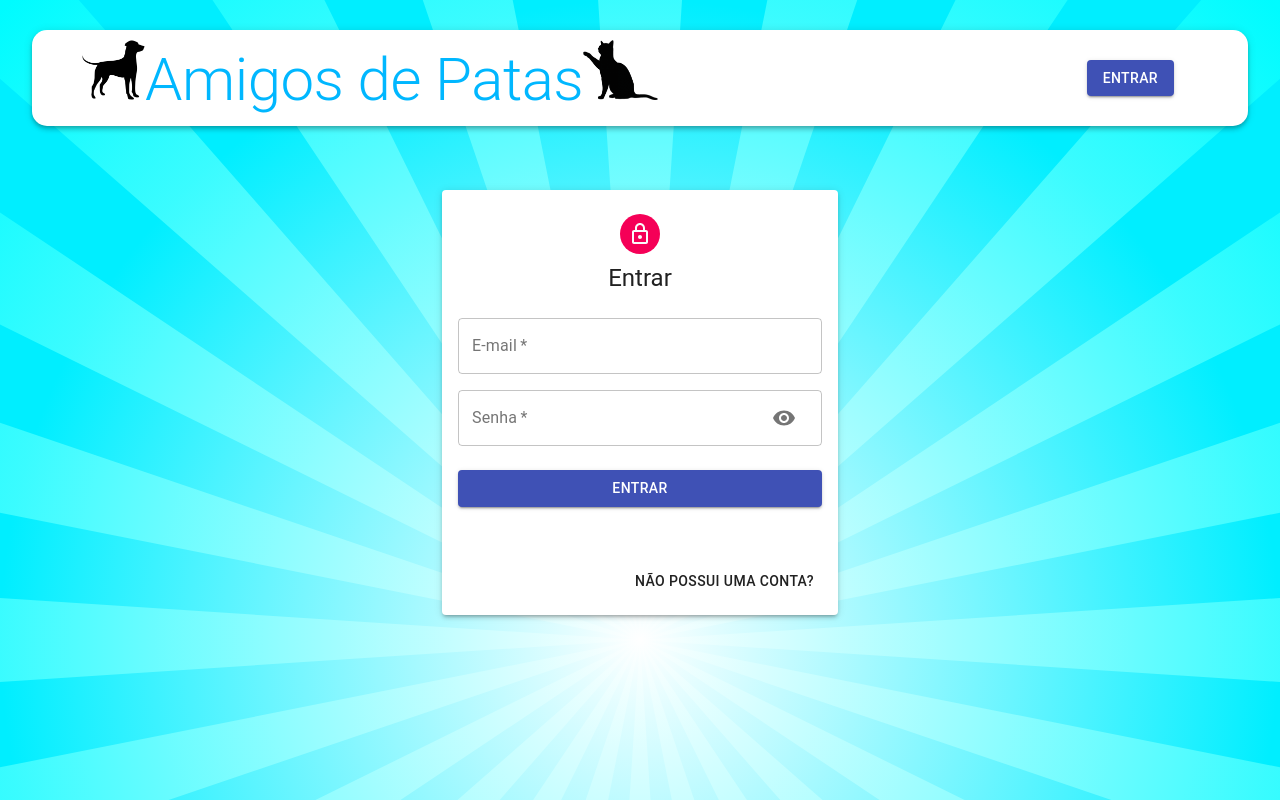
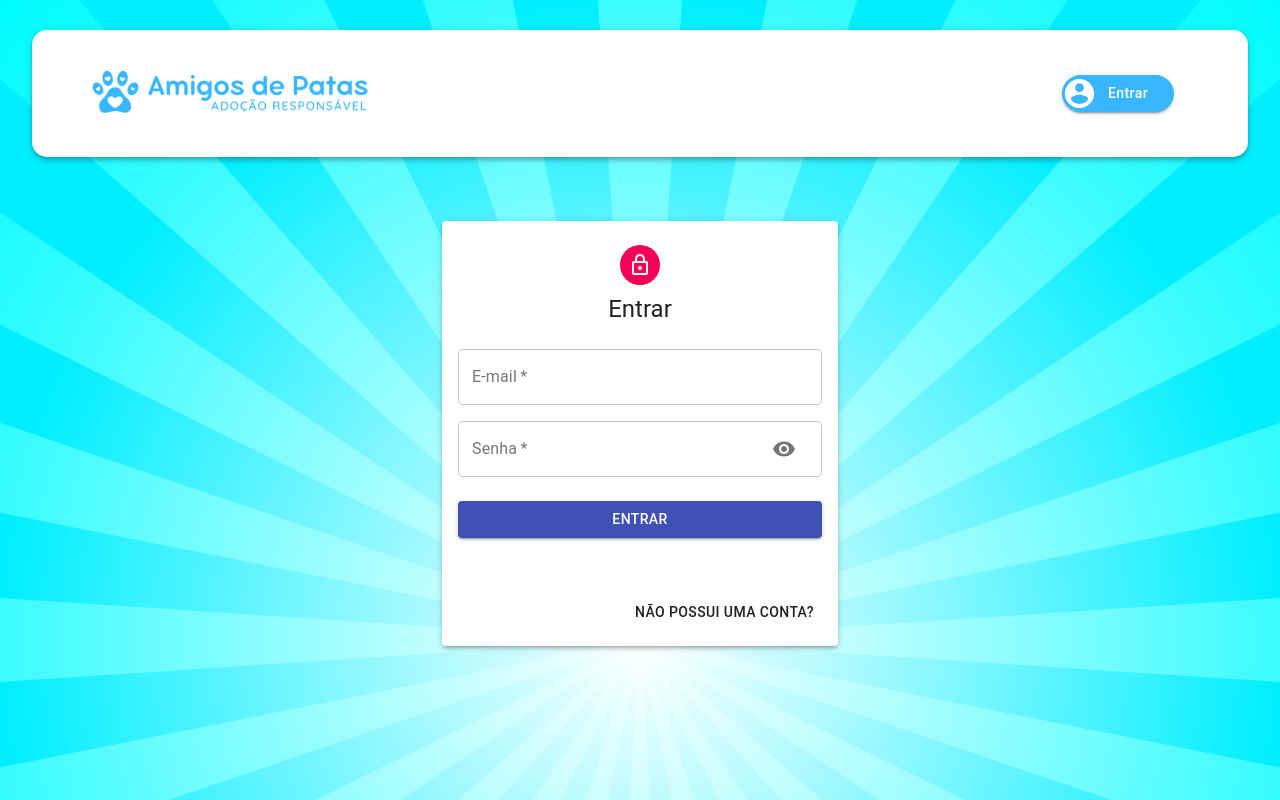
Before and after one commit to netsoncavina/AmigosDePatas-frontend, a React (Create React App) app: page /auth in a window 1280 px wide. Built offline with nearby package versions, Linux system fonts and the light colour scheme.

Commit message:
atualização de design e logo

```diff
--- a/src/components/Navbar/Navbar.js
+++ b/src/components/Navbar/Navbar.js
@@ -5,8 +5,8 @@ import { useDispatch } from "react-redux";
 import decode from "jwt-decode";
 import useStyles from "./styles";
 
-import dogImage from "../../images/dog.png";
-import catImage from "../../images/cat.png";
+import AccountCircleIcon from "@material-ui/icons/AccountCircle";
+import logo from "../../images/Logo.png";
 
 const Navbar = () => {
   const classes = useStyles();
@@ -44,15 +44,13 @@ const Navbar = () => {
           component={Link}
           to="/"
           className={classes.heading}
-          variant="h2"
           align="center"
         >
-          <img className={classes.image} src={dogImage} alt="dog" height="60" />
-          Amigos de Patas
-          <img className={classes.image} src={catImage} alt="cat" height="60" />
+          <img className={classes.image} src={logo} alt="logo" height={100} />
         </Typography>
         <Toolbar className={classes.toolbar}>
           {user ? (
+            <>
               <div className={classes.profile}>
                 <Avatar
                   className={classes.avatar}
@@ -67,21 +65,53 @@ const Navbar = () => {
                 <Button
                   variant="contained"
                   className={classes.logout}
-                color="secondary"
+                  style={{
+                    backgroundColor: "#FF5757",
+                    borderRadius: "50px",
+                    textTransform: "none",
+                    color: "white",
+                  }}
                   onClick={logout}
                 >
                   Sair
                 </Button>
               </div>
+            </>
           ) : (
             <Button
               component={Link}
               to="/auth"
               variant="contained"
-              color="primary"
               onClick={login}
+              style={{
+                backgroundColor: "#38B6FF",
+                borderRadius: "50px",
+                textTransform: "none",
+              }}
+            >
+              <div
+                style={{
+                  display: "flex",
+                  alignItems: "center",
+                  justifyContent: "space-between",
+                  width: "80px",
+                }}
+              >
+                <AccountCircleIcon
+                  style={{
+                    color: "white",
+                    position: "absolute",
+                    left: "0px",
+                  }}
+                  fontSize="large"
+                />
+                <Typography
+                  variant="p"
+                  style={{ color: "white", marginLeft: "30px" }}
                 >
                   Entrar
+                </Typography>
+              </div>
             </Button>
           )}
         </Toolbar>
--- a/src/components/Navbar/styles.js
+++ b/src/components/Navbar/styles.js
@@ -16,7 +16,7 @@ export default makeStyles((theme) => ({
     color: "rgba(0,183,255, 1)",
     textDecoration: "none",
     marginRight: "auto",
-    justifyContent: "center",
+    justifyContent: "space-between",
     alignItems: "center",
   },
   image: {
@@ -25,7 +25,7 @@ export default makeStyles((theme) => ({
   toolbar: {
     display: "flex",
     justifyContent: "flex-end",
-    width: "400px",
+    width: "500px",
   },
   profile: {
     display: "flex",
```
Also changed, not shown: src/images/Logo.png (added). Lines whose indentation alone changed are shown as unchanged.
